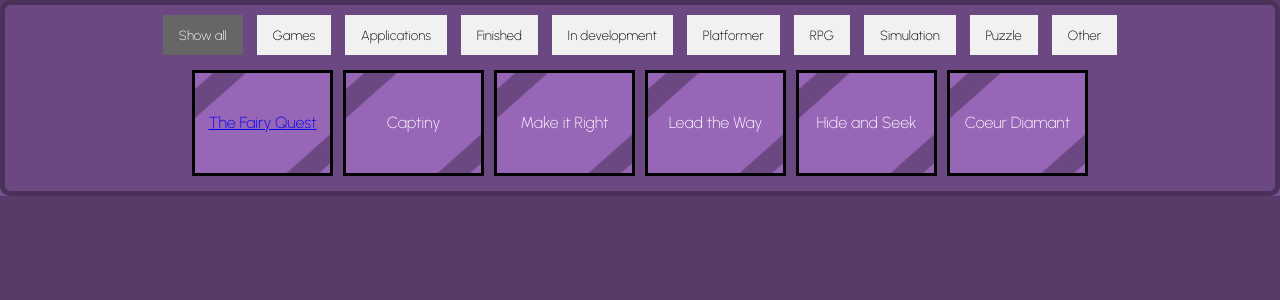
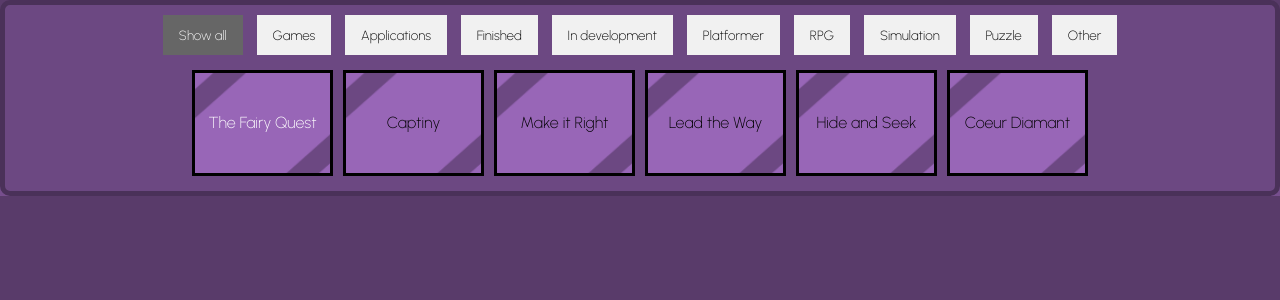
Before and after one commit to TheanaProductions/TheanaProductions_website, a PHP site: page /games.html in a window 1280 px wide. Shown: the part 193-493 px from the top of the page. Run offline with PHP 8.4, Linux system fonts and the light colour scheme.

Commit message:
Update gamesStyle.css

```diff
--- a/style/gamesStyle.css
+++ b/style/gamesStyle.css
@@ -27,7 +27,6 @@
     float: left;
     background-image: url(../images/categoryBtn.png);
     background-size: cover;
-    color: #ffffff;
     line-height: 100px;
     text-align: center;
     margin: 5px;
@@ -36,6 +35,11 @@
     width: 125px;
     border: 3px solid black;
 
+}
+
+.filterDiv a{
+    color: white;
+    text-decoration: none;
 }
 
 .show {
@@ -59,6 +63,7 @@
         background-color: #666;
         color: white;
     }
+
 
 @media only screen and (min-width: 350px) /* Phone size */
 {
```
